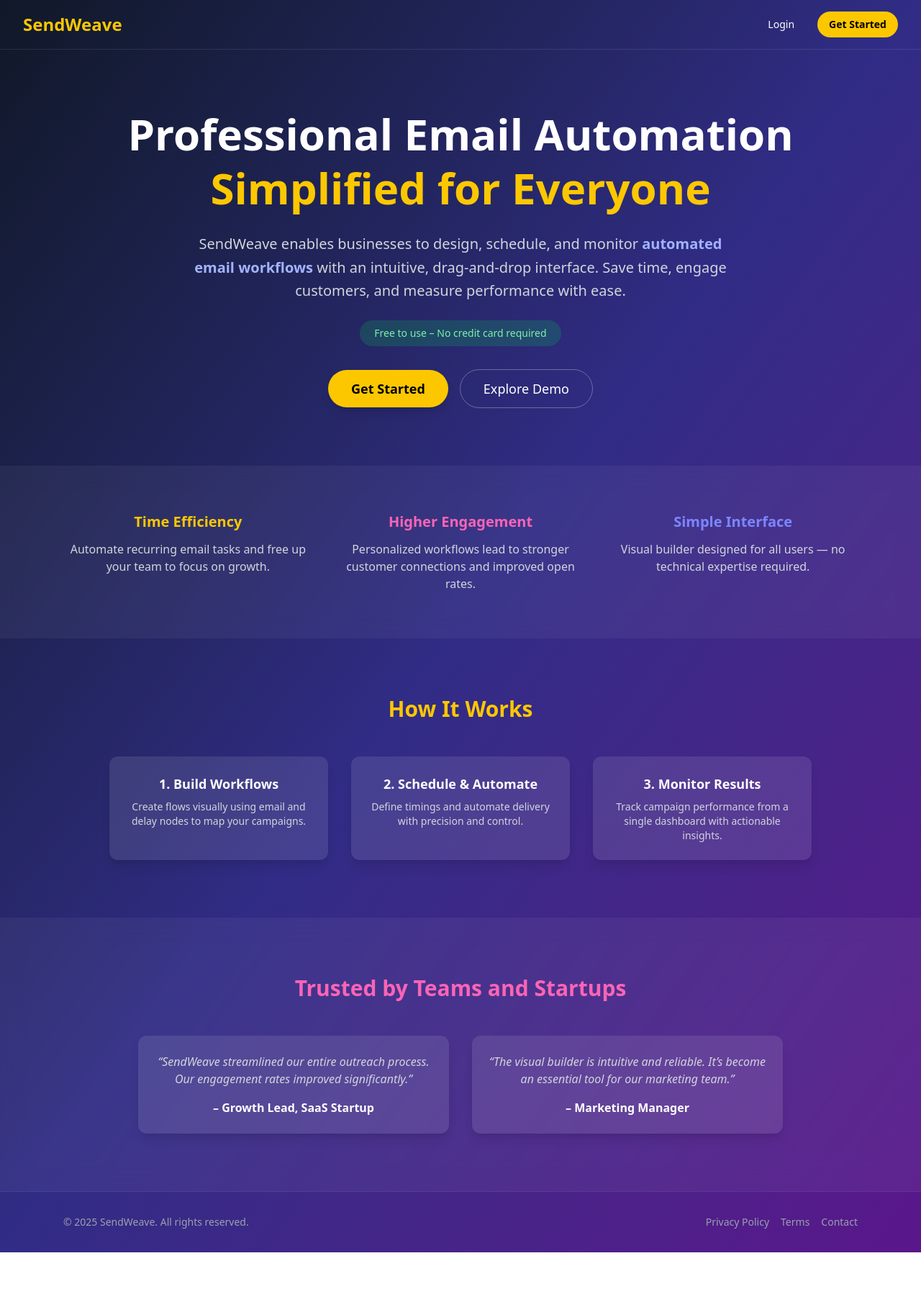
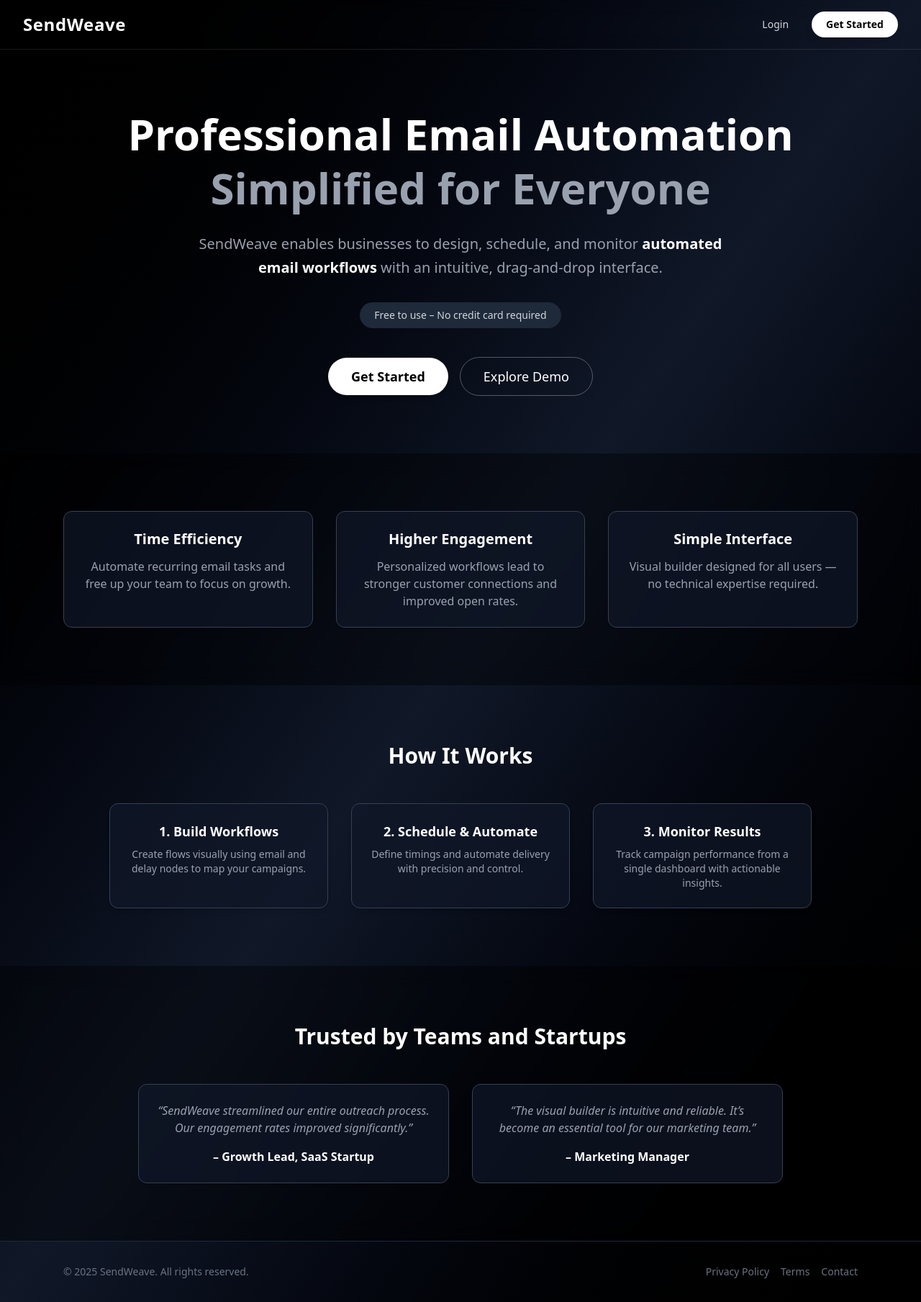
Before and after one commit to ashishkunthe/sendweave, a React (Vite) app: page / in a window 1280 px wide. Shown: the whole page at 72% size. Before the commit the page ends 1740 px from the top, so only its background shows below. Built offline with nearby package versions, Linux system fonts and the light colour scheme.

Commit message:
changed full ui

```diff
--- a/src/pages/Homepage.tsx
+++ b/src/pages/Homepage.tsx
@@ -5,23 +5,35 @@
   const navigate = useNavigate();
 
   return (
-    <div className="min-h-screen bg-gradient-to-br from-gray-900 via-indigo-900 to-purple-900 text-white flex flex-col">
+    <div className="min-h-screen bg-gradient-to-br from-black via-gray-900 to-black text-white flex flex-col relative overflow-hidden">
       {/* Navbar */}
-      <header className="flex items-center justify-between px-8 py-4 border-b border-white/10">
-        <h1 className="text-2xl font-bold text-yellow-400">SendWeave</h1>
+      <header className="flex items-center justify-between px-8 py-4 border-b border-white/10 backdrop-blur-md">
+        <motion.h1
+          className="text-2xl font-extrabold tracking-wide text-white"
+          whileHover={{ scale: 1.05 }}
+        >
+          SendWeave
+        </motion.h1>
         <div className="space-x-4">
-          <button
+          <motion.button
+            whileHover={{ scale: 1.05 }}
+            whileTap={{ scale: 0.95 }}
             onClick={() => navigate("/login")}
-            className="px-4 py-2 text-sm font-medium text-white hover:text-yellow-400 transition"
+            className="px-4 py-2 text-sm font-medium text-gray-300 hover:text-white transition"
           >
             Login
-          </button>
-          <button
+          </motion.button>
+          <motion.button
+            whileHover={{
+              scale: 1.05,
+              boxShadow: "0 0 15px rgba(255,255,255,0.4)",
+            }}
+            whileTap={{ scale: 0.95 }}
             onClick={() => navigate("/dashboard")}
-            className="px-4 py-2 bg-yellow-400 text-black font-semibold rounded-full text-sm hover:bg-yellow-500 transition"
+            className="px-5 py-2 bg-white text-black font-bold rounded-full text-sm shadow-lg hover:bg-gray-200 transition"
           >
             Get Started
-          </button>
+          </motion.button>
         </div>
       </header>
 
@@ -35,26 +47,25 @@
         >
           Professional Email Automation
           <br />
-          <span className="text-yellow-400">Simplified for Everyone</span>
+          <span className="text-gray-400">Simplified for Everyone</span>
         </motion.h1>
 
         <motion.p
-          className="text-lg md:text-xl text-gray-300 max-w-3xl mb-6 leading-relaxed"
+          className="text-lg md:text-xl text-gray-400 max-w-3xl mb-8 leading-relaxed"
           initial={{ opacity: 0 }}
           animate={{ opacity: 1 }}
           transition={{ delay: 0.5, duration: 1 }}
         >
           SendWeave enables businesses to design, schedule, and monitor{" "}
-          <span className="text-indigo-300 font-semibold">
+          <span className="text-white font-semibold">
             automated email workflows
           </span>{" "}
-          with an intuitive, drag-and-drop interface. Save time, engage
-          customers, and measure performance with ease.
+          with an intuitive, drag-and-drop interface.
         </motion.p>
 
         {/* Trust Badge */}
         <motion.div
-          className="mb-8 px-5 py-2 bg-green-500/20 text-green-300 font-medium rounded-full text-sm"
+          className="mb-10 px-5 py-2 bg-gray-800 text-gray-300 font-medium rounded-full text-sm"
           initial={{ opacity: 0 }}
           animate={{ opacity: 1 }}
           transition={{ delay: 0.8, duration: 1 }}
@@ -70,7 +81,7 @@
         >
           <button
             onClick={() => navigate("/dashboard")}
-            className="bg-yellow-400 text-black font-bold px-8 py-3 rounded-full text-lg shadow-lg hover:bg-yellow-500 transition"
+            className="bg-white text-black font-bold px-8 py-3 rounded-full text-lg shadow-md hover:bg-gray-200 transition"
           >
             Get Started
           </button>
@@ -84,94 +95,104 @@
       </div>
 
       {/* Key Benefits */}
-      <section className="py-16 bg-white/5 backdrop-blur-lg">
+      <section className="py-20 bg-black/40 backdrop-blur-lg">
         <div className="max-w-6xl mx-auto px-6 grid md:grid-cols-3 gap-8 text-center">
-          <div>
-            <h3 className="text-xl font-semibold mb-3 text-yellow-400">
-              Time Efficiency
-            </h3>
-            <p className="text-gray-300">
-              Automate recurring email tasks and free up your team to focus on
-              growth.
-            </p>
-          </div>
-          <div>
-            <h3 className="text-xl font-semibold mb-3 text-pink-400">
-              Higher Engagement
-            </h3>
-            <p className="text-gray-300">
-              Personalized workflows lead to stronger customer connections and
-              improved open rates.
-            </p>
-          </div>
-          <div>
-            <h3 className="text-xl font-semibold mb-3 text-indigo-400">
-              Simple Interface
-            </h3>
-            <p className="text-gray-300">
-              Visual builder designed for all users — no technical expertise
-              required.
-            </p>
-          </div>
+          {[
+            {
+              title: "Time Efficiency",
+              desc: "Automate recurring email tasks and free up your team to focus on growth.",
+            },
+            {
+              title: "Higher Engagement",
+              desc: "Personalized workflows lead to stronger customer connections and improved open rates.",
+            },
+            {
+              title: "Simple Interface",
+              desc: "Visual builder designed for all users — no technical expertise required.",
+            },
+          ].map((item, i) => (
+            <motion.div
+              key={i}
+              className="bg-gray-900/70 border border-gray-700 p-6 rounded-xl shadow-md hover:shadow-xl hover:scale-105 transition"
+              initial={{ opacity: 0, y: 30 }}
+              animate={{ opacity: 1, y: 0 }}
+              transition={{ delay: i * 0.2, duration: 0.6 }}
+            >
+              <h3 className="text-xl font-semibold mb-3 text-white">
+                {item.title}
+              </h3>
+              <p className="text-gray-400">{item.desc}</p>
+            </motion.div>
+          ))}
         </div>
       </section>
 
       {/* How It Works */}
       <section className="py-20 max-w-5xl mx-auto px-6 text-center">
-        <h2 className="text-3xl font-bold mb-12 text-yellow-400">
-          How It Works
-        </h2>
+        <h2 className="text-3xl font-bold mb-12 text-white">How It Works</h2>
         <div className="grid md:grid-cols-3 gap-8">
-          <div className="bg-white/10 p-6 rounded-xl shadow-lg">
-            <h3 className="text-lg font-semibold mb-2">1. Build Workflows</h3>
-            <p className="text-gray-300 text-sm">
-              Create flows visually using email and delay nodes to map your
-              campaigns.
-            </p>
-          </div>
-          <div className="bg-white/10 p-6 rounded-xl shadow-lg">
-            <h3 className="text-lg font-semibold mb-2">
-              2. Schedule & Automate
-            </h3>
-            <p className="text-gray-300 text-sm">
-              Define timings and automate delivery with precision and control.
-            </p>
-          </div>
-          <div className="bg-white/10 p-6 rounded-xl shadow-lg">
-            <h3 className="text-lg font-semibold mb-2">3. Monitor Results</h3>
-            <p className="text-gray-300 text-sm">
-              Track campaign performance from a single dashboard with actionable
-              insights.
-            </p>
-          </div>
+          {[
+            {
+              step: "1. Build Workflows",
+              desc: "Create flows visually using email and delay nodes to map your campaigns.",
+            },
+            {
+              step: "2. Schedule & Automate",
+              desc: "Define timings and automate delivery with precision and control.",
+            },
+            {
+              step: "3. Monitor Results",
+              desc: "Track campaign performance from a single dashboard with actionable insights.",
+            },
+          ].map((item, i) => (
+            <motion.div
+              key={i}
+              className="bg-gray-900/70 border border-gray-700 p-6 rounded-xl shadow-md hover:scale-105 transition"
+              initial={{ opacity: 0, y: 40 }}
+              animate={{ opacity: 1, y: 0 }}
+              transition={{ delay: i * 0.3, duration: 0.6 }}
+            >
+              <h3 className="text-lg font-semibold mb-2 text-white">
+                {item.step}
+              </h3>
+              <p className="text-gray-400 text-sm">{item.desc}</p>
+            </motion.div>
+          ))}
         </div>
       </section>
 
       {/* Testimonials */}
-      <section className="py-20 bg-white/5 backdrop-blur-lg text-center">
-        <h2 className="text-3xl font-bold mb-12 text-pink-400">
+      <section className="py-20 bg-black/40 backdrop-blur-lg text-center">
+        <h2 className="text-3xl font-bold mb-12 text-white">
           Trusted by Teams and Startups
         </h2>
         <div className="max-w-4xl mx-auto grid md:grid-cols-2 gap-8">
-          <div className="bg-white/10 p-6 rounded-xl shadow-lg">
-            <p className="italic text-gray-300">
-              “SendWeave streamlined our entire outreach process. Our engagement
-              rates improved significantly.”
-            </p>
-            <h4 className="mt-4 font-semibold">– Growth Lead, SaaS Startup</h4>
-          </div>
-          <div className="bg-white/10 p-6 rounded-xl shadow-lg">
-            <p className="italic text-gray-300">
-              “The visual builder is intuitive and reliable. It’s become an
-              essential tool for our marketing team.”
-            </p>
-            <h4 className="mt-4 font-semibold">– Marketing Manager</h4>
-          </div>
+          {[
+            {
+              text: "SendWeave streamlined our entire outreach process. Our engagement rates improved significantly.",
+              author: "– Growth Lead, SaaS Startup",
+            },
+            {
+              text: "The visual builder is intuitive and reliable. It’s become an essential tool for our marketing team.",
+              author: "– Marketing Manager",
+            },
+          ].map((t, i) => (
+            <motion.div
+              key={i}
+              className="bg-gray-900/70 border border-gray-700 p-6 rounded-xl shadow-md hover:scale-105 transition"
+              initial={{ opacity: 0, y: 40 }}
+              animate={{ opacity: 1, y: 0 }}
+              transition={{ delay: i * 0.3, duration: 0.6 }}
+            >
+              <p className="italic text-gray-400">“{t.text}”</p>
+              <h4 className="mt-4 font-semibold text-white">{t.author}</h4>
+            </motion.div>
+          ))}
         </div>
       </section>
 
       {/* Footer */}
-      <footer className="py-8 text-gray-400 text-sm text-center border-t border-white/10">
+      <footer className="py-8 text-gray-500 text-sm text-center border-t border-gray-800">
         <div className="max-w-6xl mx-auto flex flex-col md:flex-row items-center justify-between px-6 gap-4">
           <p>© {new Date().getFullYear()} SendWeave. All rights reserved.</p>
           <div className="space-x-4">
```
Also changed, not shown: src/pages/Contacts.tsx (+31 -31 lines), src/pages/Dashboard.tsx (+32 -28 lines), src/pages/FlowBuilder.tsx (+13 -6 lines), src/pages/FlowDetails.tsx (+36 -25 lines), src/pages/Templates.tsx (+35 -27 lines).
